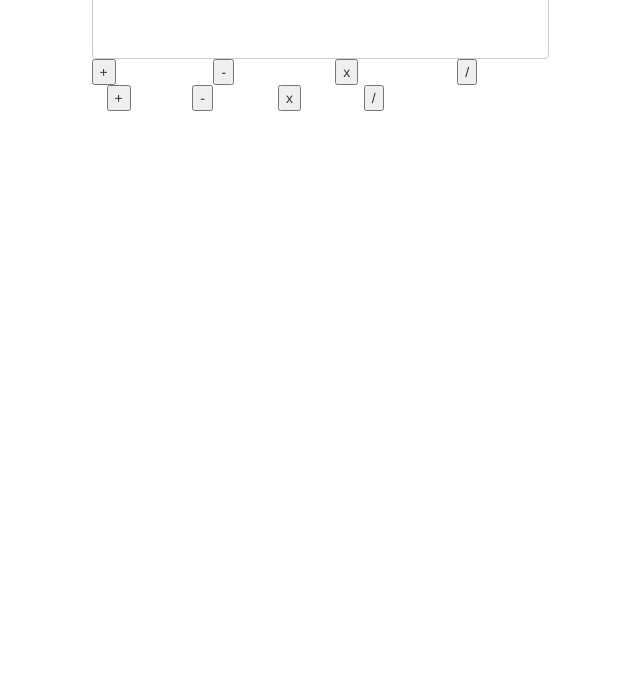
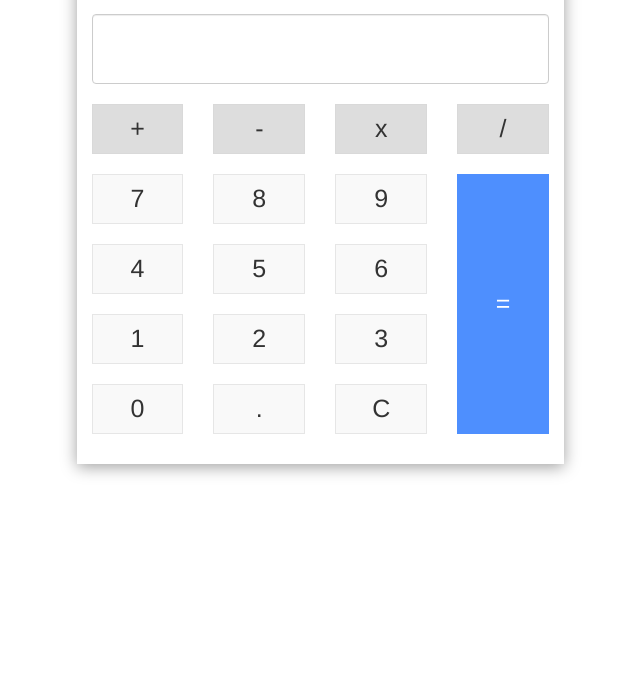
Before and after one commit to mridulthakur009/Calculator, a plain HTML site: page index.html in a window 1280 px wide. Shown: the part 101-800 px from the top of the page, without its empty margins (271-911 px from the left). Drawn offline with Linux system fonts and the light colour scheme.

Commit message:
created UI

```diff
--- a/css/style.css
+++ b/css/style.css
@@ -1,5 +1,37 @@
-.border4Calc{
-    margin-top: 20px;
 
 
+
+.border4Calc{
+    margin-top: 25px;
+    border: 1px hidden black;
+    box-shadow: 0px 3px 15px #a0a0a0;
 }
+.mrgbtm{
+    margin-bottom: 30px;
+}
+.setButton input{
+    margin-top: 20px;
+    background-color: #dddddd;
+    width: 100%;
+    height: 50px;
+    font-weight: 400;
+    font-size: 25px;
+    border: 1px solid #D9D9D9;
+}
+
+.setEqButton{
+margin-top: 20px;
+background-color: #4E8FFE;
+color: white;
+width: 100%;
+border: none;
+height: 260px;
+font-weight: 400;
+font-size: 25px;
+}
+
+.btnColor input{
+    background-color: #F9F9F9;
+    border: 1px solid #E6E6E6;
+
+}
--- a/index.html
+++ b/index.html
@@ -15,7 +15,7 @@
       <div class="container">
        <div class="row">
         <div class="col-lg-5 col-lg-offset-3 border4Calc">
-          <h1 class="text-center text-primary">Calculator</h1>
+          <h1 class="text-center text-primary mrgbtm">Calculator</h1>
           <input type="text" class="form-control" style="height: 70px;">
           <div class="row setButton">
             <div class="col-lg-3">
@@ -31,26 +31,57 @@
             <input type="submit" value="/" class="">
             </div>
           </div>
-          <div class="col-lg-9">
+          <div class="row">
+          <div class="col-lg-9 btnColor">
             <div class="row setButton">
-              <div class="col-lg-3">
-              <input type="submit" value="+" class="">
+              <div class="col-lg-4">
+              <input type="submit" value="7" class="">
               </div>
-              <div class="col-lg-3">
-              <input type="submit" value="-" class="">
+              <div class="col-lg-4">
+              <input type="submit" value="8" class="">
               </div>
-              <div class="col-lg-3">
-              <input type="submit" value="x" class="">
+              <div class="col-lg-4">
+              <input type="submit" value="9" class="">
               </div>
-              <div class="col-lg-3">
-              <input type="submit" value="/" class="">
+            </div>
+            <div class="row setButton">
+              <div class="col-lg-4">
+              <input type="submit" value="4" class="">
+              </div>
+              <div class="col-lg-4">
+              <input type="submit" value="5" class="">
+              </div>
+              <div class="col-lg-4">
+              <input type="submit" value="6" class="">
+              </div>
+            </div>
+            <div class="row setButton">
+              <div class="col-lg-4">
+              <input type="submit" value="1" class="">
+              </div>
+              <div class="col-lg-4">
+              <input type="submit" value="2" class="">
+              </div>
+              <div class="col-lg-4">
+              <input type="submit" value="3" class="">
+              </div>
+            </div>
+            <div class="row setButton">
+              <div class="col-lg-4">
+              <input type="submit" value="0" class="">
+              </div>
+              <div class="col-lg-4">
+              <input type="submit" value="." class="">
+              </div>
+              <div class="col-lg-4">
+              <input type="submit" value="C" class="">
               </div>
             </div>
           </div>
-          <div class="col-lg-3">
-
+          <div class="col-lg-3 ">
+            <input type="submit" value="=" class="setEqButton mrgbtm">
           </div>
-
+        </div>
         </div>
       </div>
     </div>
```
